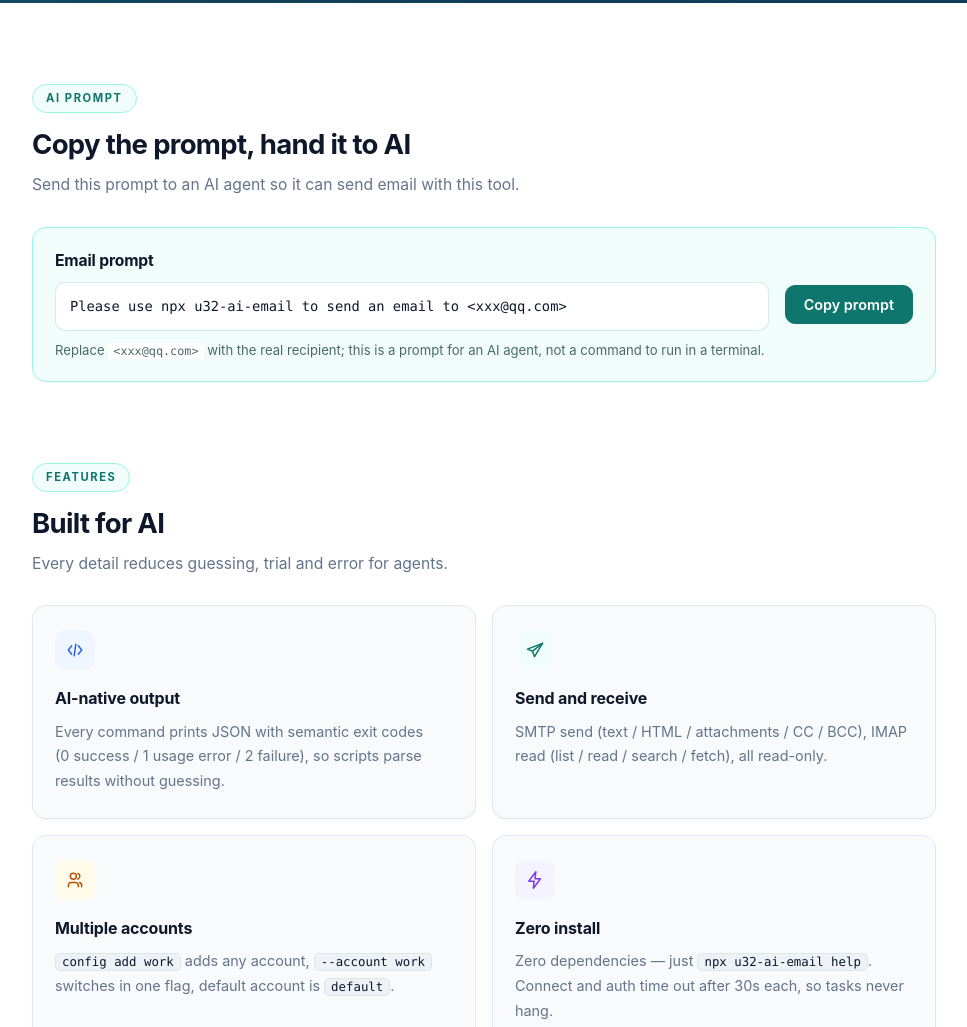
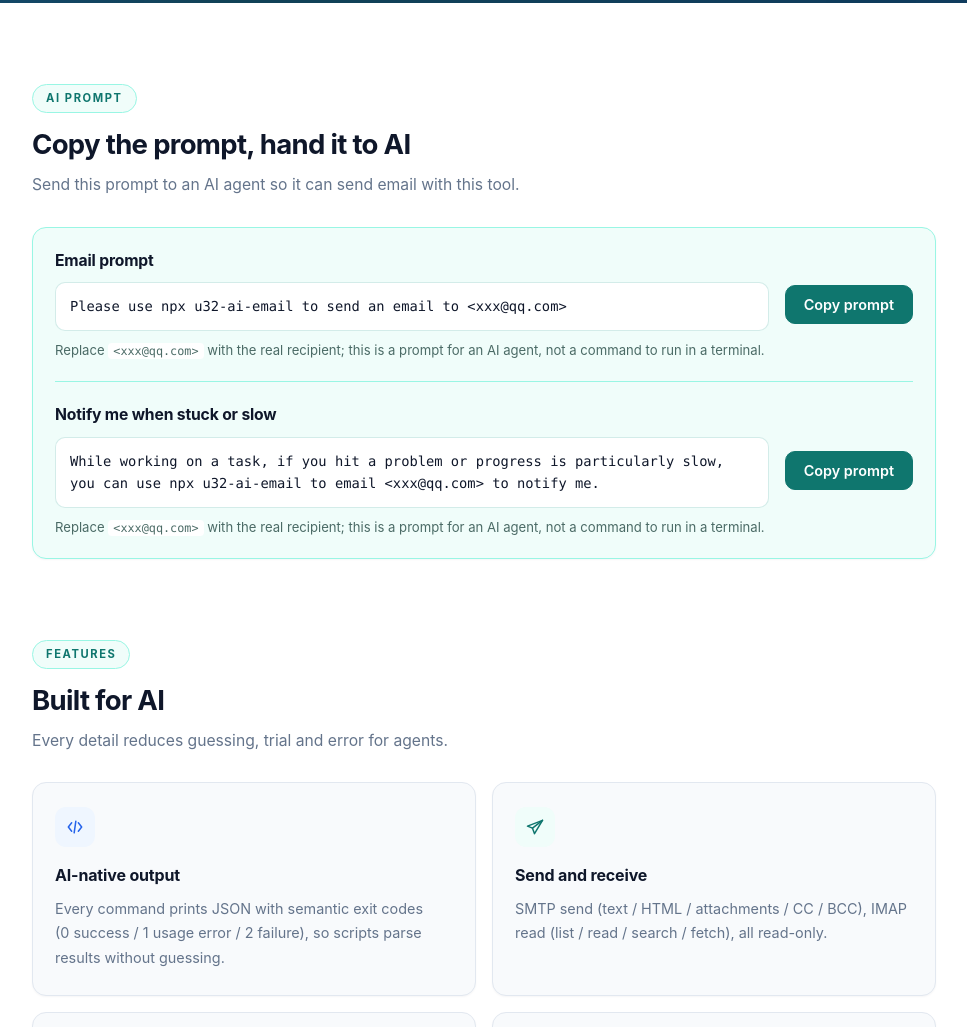
Before and after one commit to u32-cn/u32-ai-email, a website: page docs/index.html in a window 1280 px wide. Shown: the part 1053-2080 px from the top of the page, without its empty margins (156-1123 px from the left). Drawn offline with Linux system fonts and the light colour scheme.

Commit message:
docs: add second AI prompt (stuck/slow notification) to bilingual homepage

```diff
--- a/docs/index.html
+++ b/docs/index.html
@@ -162,10 +162,12 @@
 
   /* ---------- ai prompt card ---------- */
   .prompt-card {
-    display:flex; align-items:center; gap:16px; flex-wrap:wrap;
+    display:flex; flex-direction:column; gap:20px; align-items:stretch;
     background:var(--green-bg); border:1px solid var(--green-line);
     border-radius:var(--radius); padding:20px 22px; box-shadow:var(--shadow-sm);
   }
+  .prompt-row { display:flex; align-items:center; gap:16px; flex-wrap:wrap; }
+  .prompt-row + .prompt-row { border-top:1px solid var(--green-line); padding-top:20px; }
   .prompt-main { flex:1 1 460px; min-width:0; }
   .prompt-main h3 { font-size:.98rem; font-weight:700; margin-bottom:8px; letter-spacing:-.01em; }
   .prompt-text {
@@ -185,6 +187,7 @@
   .btn-copy:active { transform:translateY(1px); }
   @media (max-width:640px){
     .prompt-card { padding:18px; }
+    .prompt-row { gap:12px; }
     .btn-copy { width:100%; }
   }
 
@@ -327,7 +330,10 @@
       promptH3: '发邮件提示词',
       promptText: '请使用 npx u32-ai-email 发邮件至 <xxx@qq.com>',
       promptNote: '把 <code>&lt;xxx@qq.com&gt;</code> 换成实际收件人；这是一段给 AI 的提示词，不是可直接在终端执行的命令。',
-      copy: '一键复制', copyLabel: '复制发邮件提示词', copied: '已复制',
+      prompt2H3: '进度缓慢 / 遇到问题时的通知提示词',
+      prompt2Text: '你在执行任务时，遇到问题或者进度特别缓慢时，可以使用 npx u32-ai-email 发邮件至 <xxx@qq.com> 通知我。',
+      prompt2Note: '把 <code>&lt;xxx@qq.com&gt;</code> 换成实际收件人；这是给 AI 的提示词，不是可直接在终端执行的命令。',
+      copy: '一键复制', copyLabel: '复制发邮件提示词', copy2Label: '复制通知提示词', copied: '已复制',
       featH2: '为什么适合 AI', featDesc: '每一处设计都为了让 Agent 少猜、少试、少返工。',
       feat1T: '为 AI 设计的输出',
       feat1P: '所有命令输出 JSON、exit code 语义化（<span class="nowrap">0 成功</span> / <span class="nowrap">1 用法错</span> / <span class="nowrap">2 失败</span>），脚本直接解析，不用猜格式。',
@@ -371,7 +377,10 @@
       promptH3: 'Email prompt',
       promptText: 'Please use npx u32-ai-email to send an email to <xxx@qq.com>',
       promptNote: 'Replace <code>&lt;xxx@qq.com&gt;</code> with the real recipient; this is a prompt for an AI agent, not a command to run in a terminal.',
-      copy: 'Copy prompt', copyLabel: 'Copy the email prompt', copied: 'Copied!',
+      prompt2H3: 'Notify me when stuck or slow',
+      prompt2Text: 'While working on a task, if you hit a problem or progress is particularly slow, you can use npx u32-ai-email to email <xxx@qq.com> to notify me.',
+      prompt2Note: 'Replace <code>&lt;xxx@qq.com&gt;</code> with the real recipient; this is a prompt for an AI agent, not a command to run in a terminal.',
+      copy: 'Copy prompt', copyLabel: 'Copy the email prompt', copy2Label: 'Copy the notification prompt', copied: 'Copied!',
       featH2: 'Built for AI', featDesc: 'Every detail reduces guessing, trial and error for agents.',
       feat1T: 'AI-native output',
       feat1P: 'Every command prints JSON with semantic <span class="nowrap">exit codes</span> (<span class="nowrap">0 success</span> / <span class="nowrap">1 usage error</span> / <span class="nowrap">2 failure</span>), so scripts parse results without guessing.',
@@ -484,12 +493,22 @@
   <h2 data-i18n="promptH2">复制提示词，交给 AI</h2>
   <p class="sec-desc" data-i18n="promptDesc">把这段提示词发给 AI，让它调用本工具完成发邮件。</p>
   <div class="prompt-card" data-u32-name="ai-prompt-card">
+    <div class="prompt-row" data-u32-name="ai-prompt-row-1">
       <div class="prompt-main" data-u32-name="ai-prompt-main">
         <h3 data-i18n="promptH3">发邮件提示词</h3>
         <code class="prompt-text" id="ai-prompt-text" data-u32-name="ai-prompt-text" data-i18n="promptText">请使用 npx u32-ai-email 发邮件至 &lt;xxx@qq.com&gt;</code>
         <p class="prompt-note" data-u32-name="ai-prompt-note" data-i18n-html="promptNote">把 <code>&lt;xxx@qq.com&gt;</code> 换成实际收件人；这是一段给 AI 的提示词，不是可直接在终端执行的命令。</p>
       </div>
       <button type="button" class="btn-copy" id="ai-prompt-copy" data-u32-name="ai-prompt-copy" data-i18n="copy" data-i18n-aria="copyLabel" aria-label="复制发邮件提示词">一键复制</button>
+    </div>
+    <div class="prompt-row" data-u32-name="ai-prompt-row-2">
+      <div class="prompt-main" data-u32-name="ai-prompt-main-2">
+        <h3 data-i18n="prompt2H3">进度缓慢 / 遇到问题时的通知提示词</h3>
+        <code class="prompt-text" id="ai-prompt-text-2" data-u32-name="ai-prompt-text-2" data-i18n="prompt2Text">你在执行任务时，遇到问题或者进度特别缓慢时，可以使用 npx u32-ai-email 发邮件至 &lt;xxx@qq.com&gt; 通知我。</code>
+        <p class="prompt-note" data-u32-name="ai-prompt-note-2" data-i18n-html="prompt2Note">把 <code>&lt;xxx@qq.com&gt;</code> 换成实际收件人；这是给 AI 的提示词，不是可直接在终端执行的命令。</p>
+      </div>
+      <button type="button" class="btn-copy" id="ai-prompt-copy-2" data-u32-name="ai-prompt-copy-2" data-i18n="copy" data-i18n-aria="copy2Label" aria-label="复制通知提示词">一键复制</button>
+    </div>
   </div>
 </section>
 
@@ -583,9 +602,11 @@ $ npx u32-ai-email config test</pre>
 
 <script>
 (function () {
-  var btn = document.getElementById('ai-prompt-copy');
-  var text = document.getElementById('ai-prompt-text');
-  var resetTimer;
+  var pairs = [
+    { btn: document.getElementById('ai-prompt-copy'), text: document.getElementById('ai-prompt-text') },
+    { btn: document.getElementById('ai-prompt-copy-2'), text: document.getElementById('ai-prompt-text-2') }
+  ];
+  var dict = window.__u32I18n || { copy: '一键复制', copied: '已复制' };
 
   function legacyCopy(value) {
     var ta = document.createElement('textarea');
@@ -598,7 +619,10 @@ $ npx u32-ai-email config test</pre>
     document.body.removeChild(ta);
   }
 
-  var dict = window.__u32I18n || { copy: '一键复制', copied: '已复制' };
+  pairs.forEach(function (pair) {
+    var btn = pair.btn;
+    var text = pair.text;
+    var resetTimer;
 
     function copied() {
       btn.textContent = dict.copied;
@@ -618,6 +642,7 @@ $ npx u32-ai-email config test</pre>
         copied();
       }
     });
+  });
 })();
 </script>
 </body>
```
Also changed, not shown: .workbuddy/memory/2026-11-24.md. Lines whose indentation alone changed are shown as unchanged.
